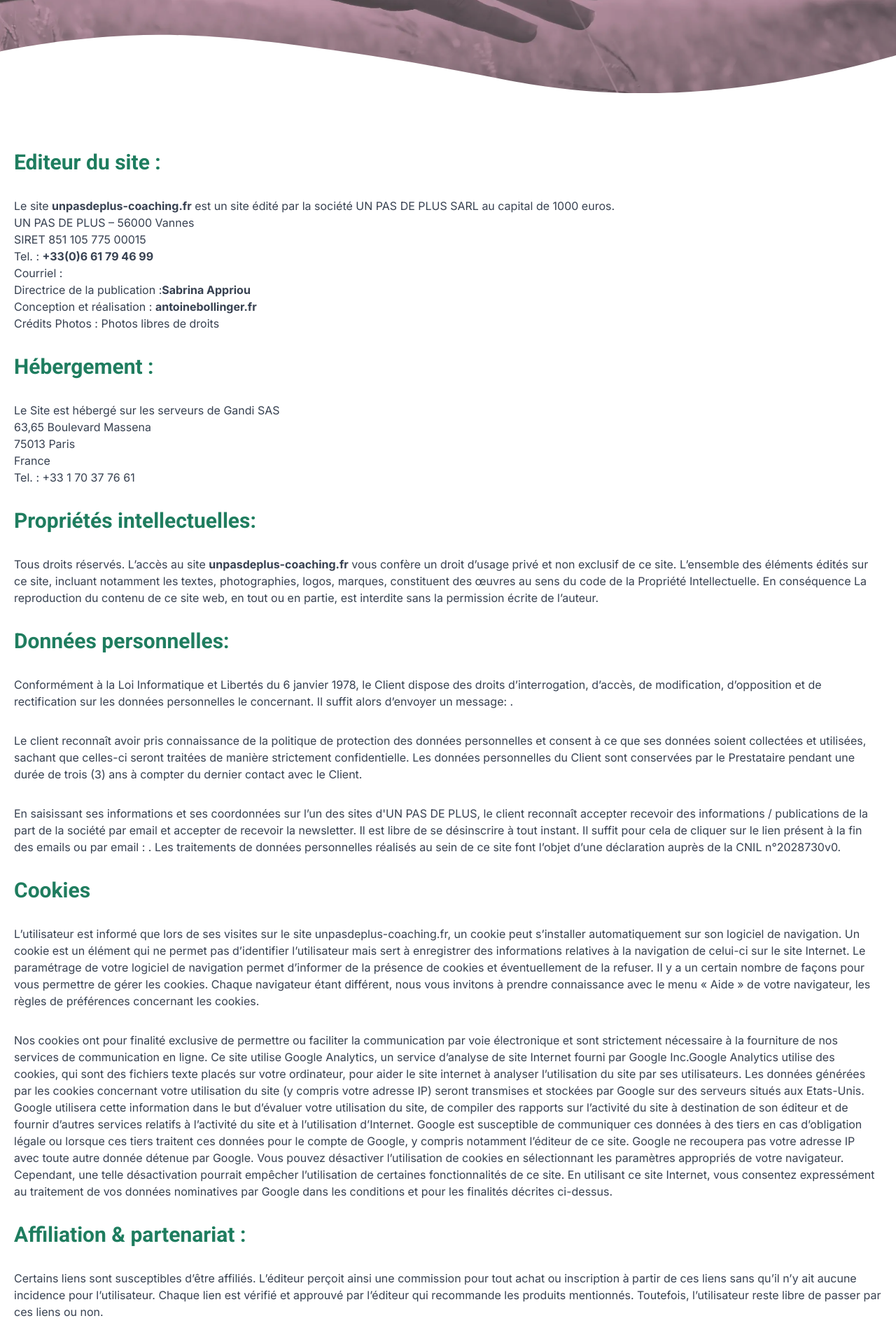
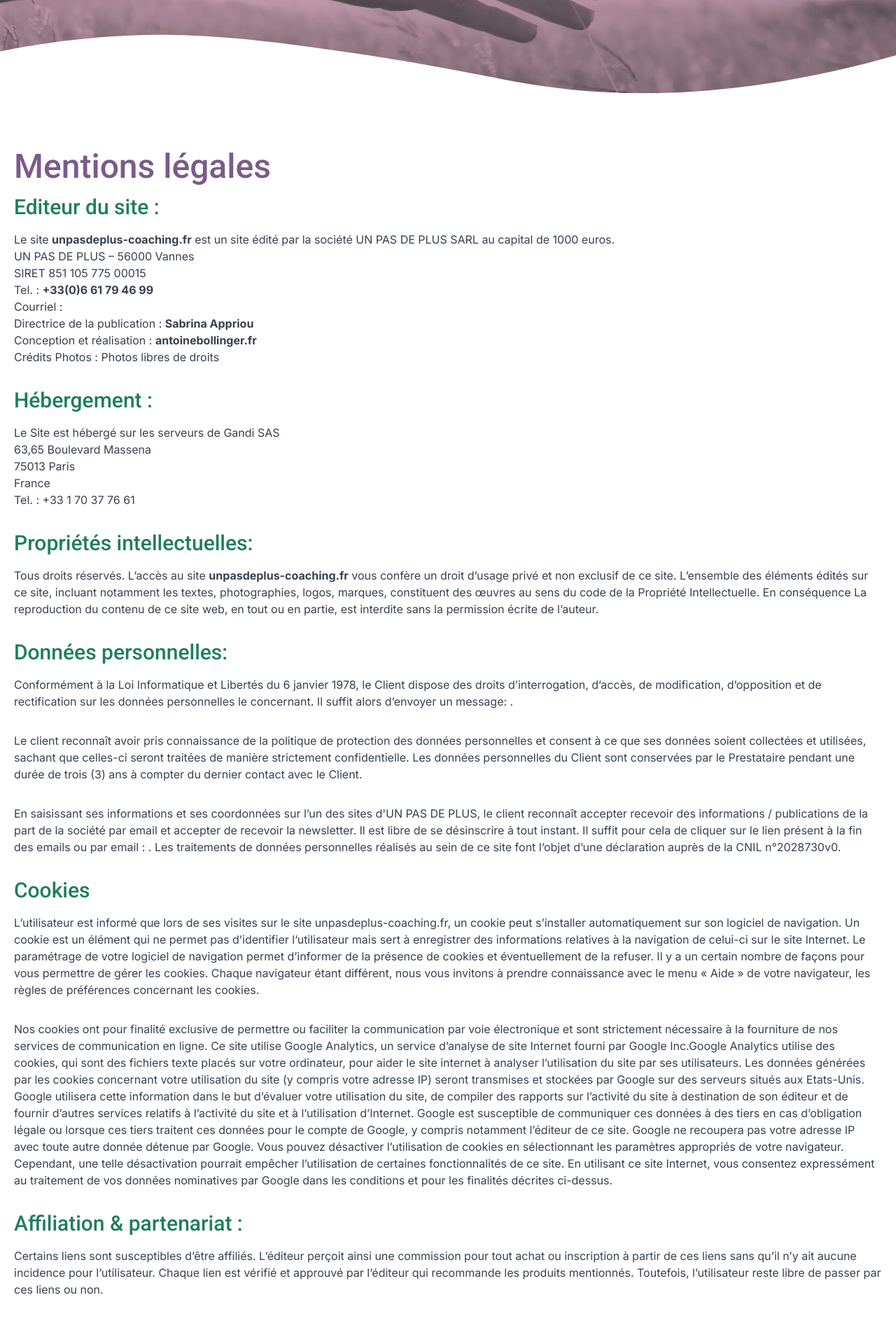
Before and after one commit to antoinebollinger/unpasdeplus-coaching, a Next.js app: page /mentions-legales in a window 1280 px wide. Shown: the part 326-2246 px from the top of the page at 70% size. Built offline with nearby package versions, Linux system fonts and the light colour scheme.

Commit message:
🚀 axeptio

```diff
--- a/src/layout.tsx
+++ b/src/layout.tsx
@@ -26,6 +26,17 @@ export default function Layout({
         anchors?.forEach(anchor => anchor.addEventListener('click', _ => {
             document.querySelector('html').style.scrollBehavior = anchor.href.includes('#') ? 'smooth' : 'auto'
         }))
+
+        window.axeptioSettings = {
+            clientId: "6515272f39eafb339d82c278",
+            cookiesVersion: "un pas de plus-fr",
+        };
+
+        (function (d, s) {
+            var t = d.getElementsByTagName(s)[0], e = d.createElement(s);
+            e.async = true; e.src = "//static.axept.io/sdk.js";
+            t.parentNode.insertBefore(e, t);
+        })(document, "script");
     }, [])
 
     return (
--- a/src/sections/mentions-legales.tsx
+++ b/src/sections/mentions-legales.tsx
@@ -4,7 +4,8 @@ export default function MentionsLegales() {
     return (
         <section id="legals" className="pb-120 legals">
             <div className="container">
-                <h4>Editeur du site&nbsp;:</h4>
+                <h1>Mentions légales</h1>
+                <h2>Editeur du site&nbsp;:</h2>
 
                 <p>
                     Le site <strong>{siteData.domain}</strong> est un site édité par la société UN PAS DE PLUS SARL au capital de 1000 euros.<br />
@@ -12,12 +13,12 @@ export default function MentionsLegales() {
                     SIRET 851 105 775 00015<br />
                     Tel.&nbsp;: <strong>+33(0)6 61 79 46 99</strong><br />
                     Courriel&nbsp;: <strong><a href={`mailto:${process.env.NEXT_PUBLIC_EMAIL_TO}`}>{process.env.NEXT_PUBLIC_EMAIL_TO}</a></strong><br />
-                    Directrice de la publication&nbsp;:<strong>{siteData.owner}</strong><br />
+                    Directrice de la publication&nbsp;: <strong>{siteData.owner}</strong><br />
                     Conception et réalisation&nbsp;: <strong><a href="https://antoinebollinger.fr">antoinebollinger.fr</a></strong><br />
                     Crédits Photos&nbsp;: Photos libres de droits
                 </p>
 
-                <h4>Hébergement&nbsp;:</h4>
+                <h2>Hébergement&nbsp;:</h2>
 
                 <p>
                     Le Site est hébergé sur les serveurs de Gandi SAS<br />
@@ -27,13 +28,13 @@ export default function MentionsLegales() {
                     Tel.&nbsp;: +33 1 70 37 76 61
                 </p>
 
-                <h4>Propriétés intellectuelles:</h4>
+                <h2>Propriétés intellectuelles:</h2>
 
                 <p>
                     Tous droits réservés. L’accès au site <strong>{siteData.domain}</strong> vous confère un droit d’usage privé et non exclusif de ce site. L’ensemble des éléments édités sur ce site, incluant notamment les textes, photographies, logos, marques, constituent des œuvres au sens du code de la Propriété Intellectuelle. En conséquence La reproduction du contenu de ce site web, en tout ou en partie, est interdite sans la permission écrite de l’auteur.
                 </p>
 
-                <h4>Données personnelles:</h4>
+                <h2>Données personnelles:</h2>
 
                 <p>
                     Conformément à la Loi Informatique et Libertés du 6 janvier 1978, le Client dispose des droits d’interrogation, d’accès, de modification, d’opposition et de rectification sur les données personnelles le concernant. Il suffit alors d’envoyer un message: <a href={`mailto:${process.env.NEXT_PUBLIC_EMAIL_TO}`}>{process.env.NEXT_PUBLIC_EMAIL_TO}</a>.
@@ -47,7 +48,7 @@ export default function MentionsLegales() {
                     En saisissant ses informations et ses coordonnées sur l’un des sites d'UN PAS DE PLUS, le client reconnaît accepter recevoir des informations / publications de la part de la société par email et accepter de recevoir la newsletter. Il est libre de se désinscrire à tout instant. Il suffit pour cela de cliquer sur le lien présent à la fin des emails ou par email : <a href={`mailto:${process.env.NEXT_PUBLIC_EMAIL_TO}`}>{process.env.NEXT_PUBLIC_EMAIL_TO}</a>. Les traitements de données personnelles réalisés au sein de ce site font l’objet d’une déclaration auprès de la CNIL n°2028730v0.
                 </p>
 
-                <h4>Cookies</h4>
+                <h2>Cookies</h2>
 
                 <p>
                     L’utilisateur est informé que lors de ses visites sur le site unpasdeplus-coaching.fr, un cookie peut s’installer automatiquement sur son logiciel de navigation. Un cookie est un élément qui ne permet pas d’identifier l’utilisateur mais sert à enregistrer des informations relatives à la navigation de celui-ci sur le site Internet. Le paramétrage de votre logiciel de navigation permet d’informer de la présence de cookies et éventuellement de la refuser. Il y a un certain nombre de façons pour vous permettre de gérer les cookies. Chaque navigateur étant différent, nous vous invitons à prendre connaissance avec le menu « Aide » de votre navigateur, les règles de préférences concernant les cookies.
@@ -58,7 +59,7 @@ export default function MentionsLegales() {
 
                 </p>
 
-                <h4>Affiliation & partenariat&nbsp;:</h4>
+                <h2>Affiliation & partenariat&nbsp;:</h2>
 
                 <p>
                     Certains liens sont susceptibles d’être affiliés. L’éditeur perçoit ainsi une commission pour tout achat ou inscription à partir de ces liens sans qu’il n’y ait aucune incidence pour l’utilisateur. Chaque lien est vérifié et approuvé par l’éditeur qui recommande les produits mentionnés. Toutefois, l’utilisateur reste libre de passer par ces liens ou non.
```
